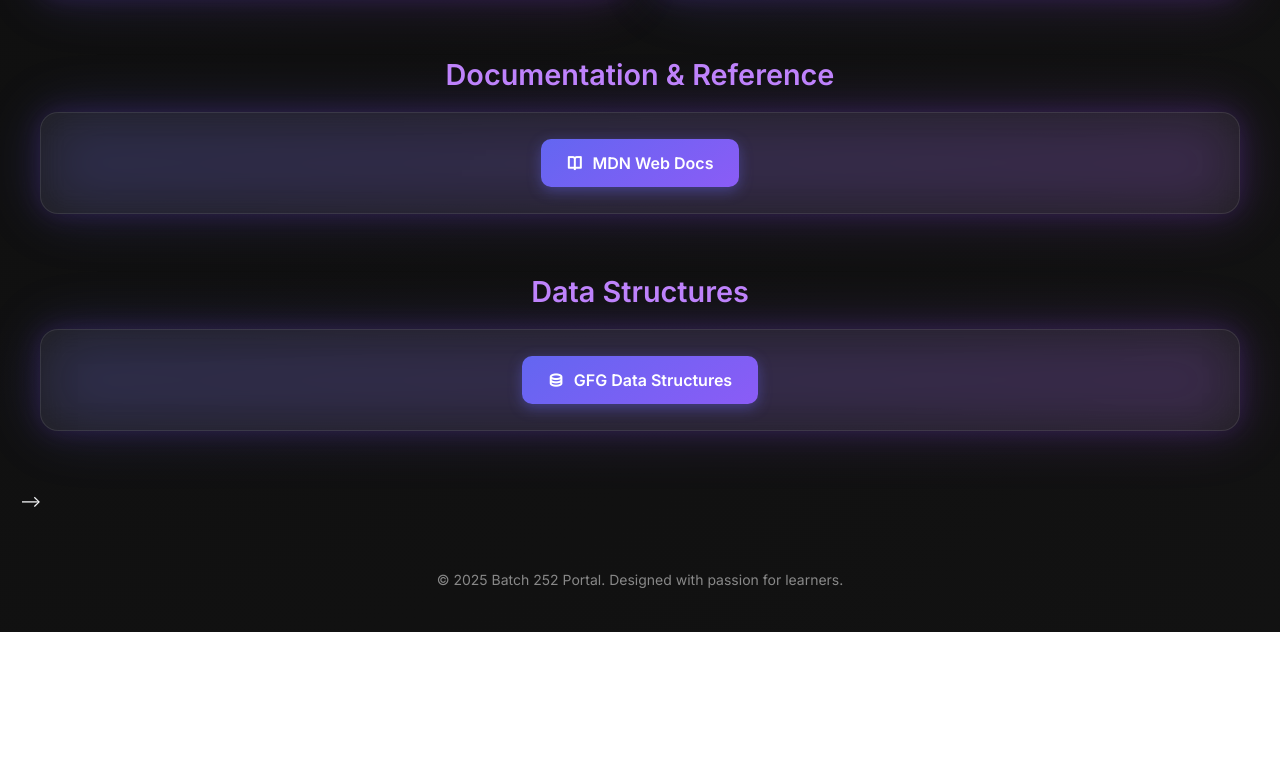
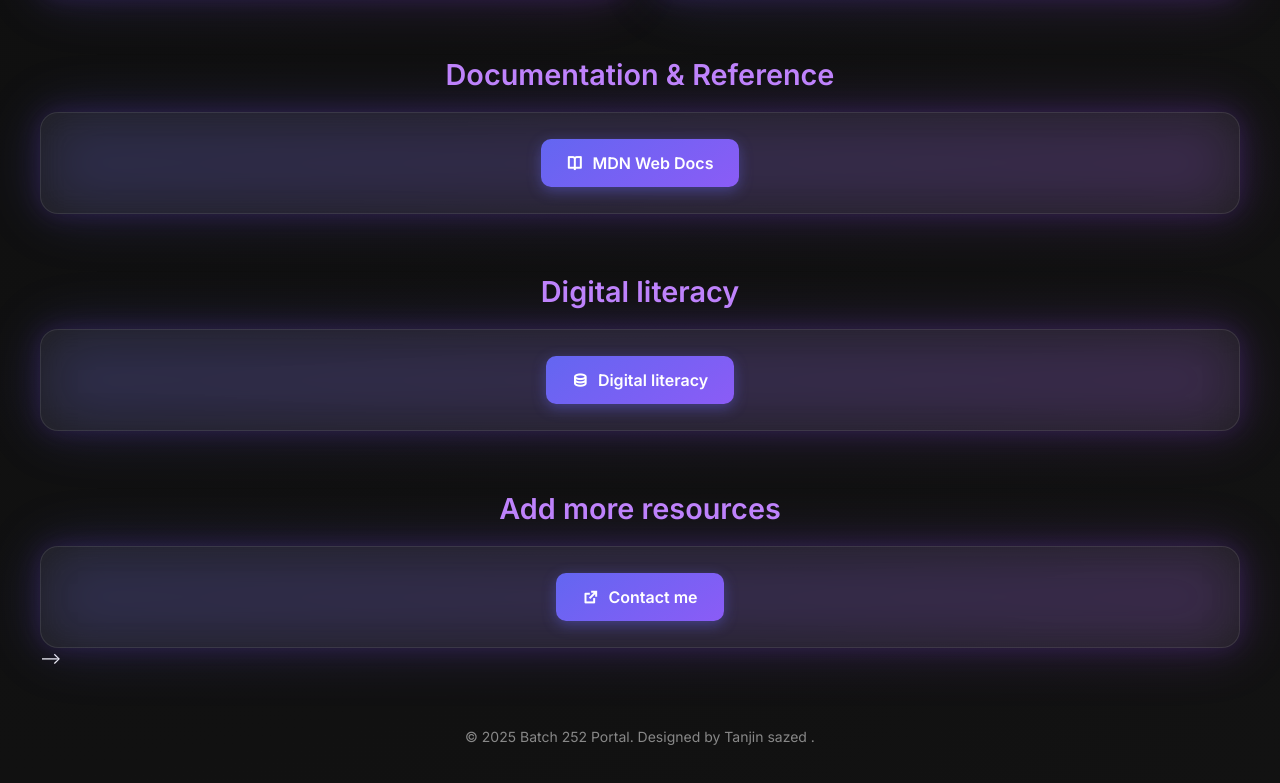
Before and after one commit to tanjin244/Batch252portal, a plain HTML site: page index.html in a window 1280 px wide. Shown: the part 385-1168 px from the top of the page. Before the commit the page ends 1017 px from the top, so only its background shows below. Drawn offline with nearby package versions, Linux system fonts and the light colour scheme.

Commit message:
Update index.html

```diff
--- a/index.html
+++ b/index.html
@@ -161,17 +161,26 @@ footer {
 
 <!-- SUBJECT SECTION -->
 <div class="subject-section">
-  <div class="subject-title">Data Structures</div>
+  <div class="subject-title">Digital literacy</div>
   <div class="link-grid">
     <!-- DS LINKS -->
     <div class="link-card">
-      <a href="https://www.geeksforgeeks.org/data-structures/" target="_blank">
-        <i class="ri-database-2-line"></i> GFG Data Structures
+      <a href="https://jmp.sh/s/W01TwYEb464a5THtKJnK" target="_blank">
+        <i class="ri-database-2-line"></i>Digital literacy
       </a>
     </div>
   </div>
 </div>
-
+<!--
+<div class="add more resources">
+  <div class="contact me">Subject Name</div>
+  <div class="link-grid">
+    <div class="link-card">
+      <a href="" target="_blank">
+        <i class="ri-external-link-line"></i> Resource Title
+      </a>
+    </div>
+    <!--  -->
 <!-- TEMPLATE TO ADD MORE SUBJECTS (COPY & EDIT THIS BLOCK) -->
 <!--
 <div class="subject-section">
@@ -182,14 +191,22 @@ footer {
         <i class="ri-external-link-line"></i> Resource Title
       </a>
     </div>
-    <!-- Add more links here -->
+    <!--  --><div class="Contribute with more resources">
+  <div class="subject-title">Add more resources</div>
+  <div class="link-grid">
+    <div class="link-card">
+      <a href="https://t.me/+RNNfzotcVAAzM2E9" target="_blank">
+        <i class="ri-external-link-line"></i> Contact me
+      </a>
+    </div>
+    <!--  -->
   </div>
 </div>
 -->
 
 <!-- FOOTER -->
 <footer>
-  <p>&copy; 2025 Batch 252 Portal. Designed with passion for learners.</p>
+  <p>&copy; 2025 Batch 252 Portal. Designed by Tanjin sazed .</p>
 </footer>
 
   </div>
```
